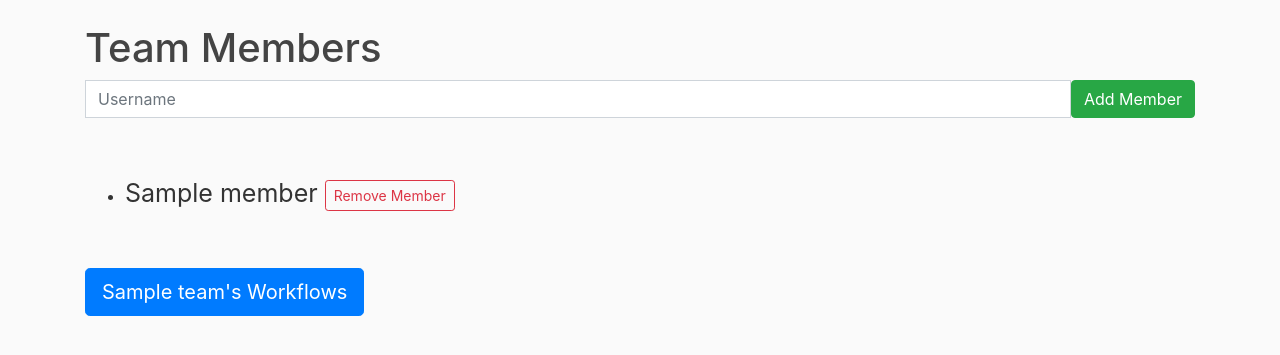
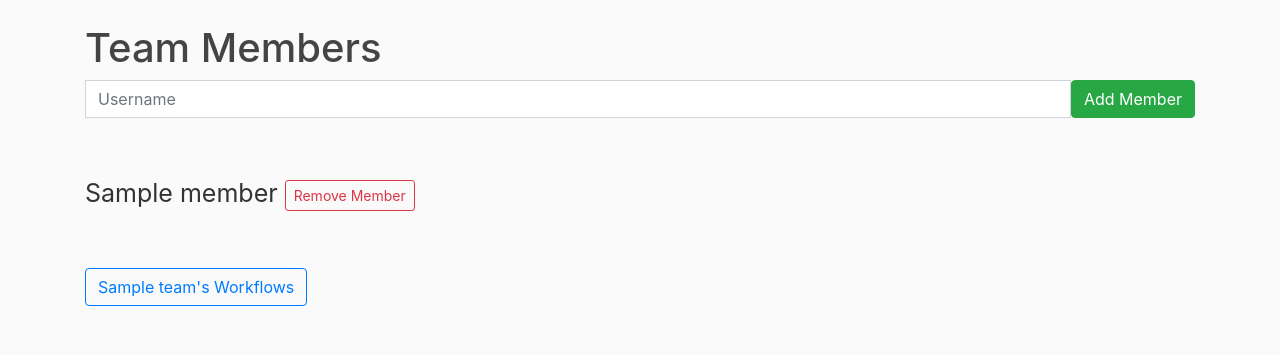
Before and after one commit to GaddPetrivoki/ProcrastinatorsRUM, a Django app: template ZeitNehmer/workflows/templates/teams/manage_members.html in a window 1280 px wide. Shown: the part 56-411 px from the top of the page. Run offline with Django 4.2, Linux system fonts and the light colour scheme; the template is opened without the code that fills it: most values are stand-ins (such as "Sample title", 1, 10 or a date in 2020); some libraries are stand-ins or nearby versions.

Commit message:
Some small fixes.

```diff
--- a/ZeitNehmer/workflows/forms.py
+++ b/ZeitNehmer/workflows/forms.py
@@ -21,7 +21,7 @@ class TeamsForm(forms.ModelForm):
         fields = ['name', 'description', 'members']
 
     members = forms.ModelMultipleChoiceField(
-        queryset=User.objects.none(),
+        queryset=User.objects.all(),
         widget=forms.CheckboxSelectMultiple,
         required = False,
     )
--- a/ZeitNehmer/workflows/templates/teams/manage_members.html
+++ b/ZeitNehmer/workflows/templates/teams/manage_members.html
@@ -13,12 +13,10 @@
 {% for member in members %}
 {% if member != user %}
 <form action="" method="POST">
-  <ul>
-  <li>
+
   {% csrf_token %}
     <p id="p5">{{member}}   <button type="submit" class="btn btn-outline-danger btn-sm" name='delete_member' value="{{member.id}}">Remove Member</button></p>
-  </li>
-  </ul>
+
 </form>
 {% endif %}
 {% endfor %}
@@ -35,7 +33,7 @@
 {% endif %}
 {% endfor %}
 {% endif %}
-<div class="d-grid gap-2 d-md-flex justify-content-md-start">
-  <a href="{% url 'teams_workflows' user.username team.id %}" class="btn btn-primary btn-lg" type="button">{{team.name}}'s Workflows</a>
+<div class="d-grid gap-2 d-md-block">
+  <a href="{% url 'teams_workflows' user.username team.id %}" class="btn btn-outline-primary" type="button">{{team.name}}'s Workflows</a>
 </div>
 {% endblock content %}
--- a/ZeitNehmer/workflows/templates/workflows/index.html
+++ b/ZeitNehmer/workflows/templates/workflows/index.html
@@ -55,9 +55,6 @@
 
   {% render_table table %}
   {% endif %}
-  <div class="d-grid gap-2 d-md-flex justify-content-md-start">
-    <a href="{% url 'teams' user.username %}" class="btn btn-primary me-md-2" type="button">TEAMS</a>
-  </div>
 </body>
 </html>
 {% endblock content%}
```
